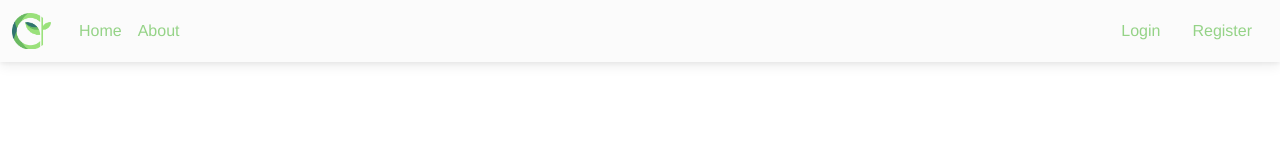
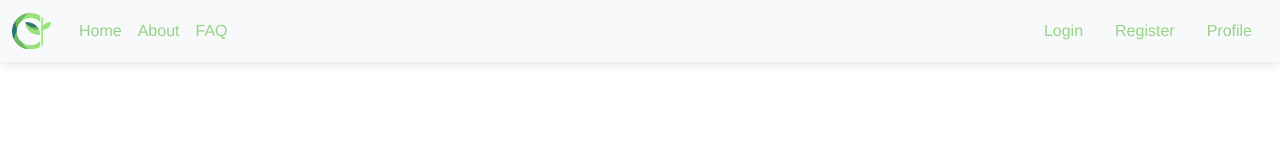
Before and after one commit to SS2021-SoftwareProject/Frontend, a Vue app: page / in a window 1280 px wide. Shown: the top 149 px of the page. Built offline with nearby package versions, Linux system fonts and the light colour scheme; the HTML template or start-up script is replaced by a standard one.

Commit message:
- moved custom css from App.vue to app.scss for easier modification and reusability - revised customization of theme map colors - added links in nav bar

```diff
--- a/src/App.vue
+++ b/src/App.vue
@@ -15,13 +15,18 @@
         <div class="collapse navbar-collapse" id="navbarSupportedContent">
           <ul class="navbar-nav me-auto mb-2 mb-lg-0">
             <li class="nav-item">
-              <router-link class="nav-link active green" aria-current="page" to="/">
+              <router-link class="nav-link active" aria-current="page" to="/">
                 <a class="green">Home</a>
               </router-link>
             </li>
             <li class="nav-item">
               <router-link class="nav-link active" aria-current="page" to="/About">
                 <a class="green">About</a>
+              </router-link>
+            </li>
+            <li class="nav-item">
+              <router-link class="nav-link active" aria-current="page" to="/Faq">
+                <a class="green">FAQ</a>
               </router-link>
             </li>
           </ul>
@@ -32,7 +37,9 @@
             <router-link class="nav-link active" aria-current="page" to="/Register">
               <a class="green">Register</a>
             </router-link>
-
+            <router-link class="nav-link active" aria-current="page" to="/Profile">
+              <a class="green">Profile</a>
+            </router-link>
           </form>
         </div>
       </div>
@@ -72,16 +79,4 @@ export default {
   color: #2c3e50;
   #margin-top: 60px;
 }
-
- .green{
-   color: #95d387;
-   text-decoration: none;
-   outline: none;
- }
-
- .green:hover{
-   color: #5b8053;
- }
-
-
 </style>
--- a/src/assets/app.scss
+++ b/src/assets/app.scss
@@ -1,9 +1,19 @@
-$theme-colors: (
-        "primary": #95d387,
-        "danger": #ff4136
-);
+/* custom theme map colors */
+$primary: #95d387;
+$danger: #ff4136;
 
 @import "~bootstrap/scss/bootstrap";
 @import "./src/MDBscss/bootstrap/bootstrap";
 @import '~mdb-ui-kit/css/mdb.min.css';
 @import "./src/MDBscss/mdb.core";
+
+/* custom css */
+.green {
+  color: #95d387;
+  text-decoration: none;
+  outline: none;
+}
+
+.green:hover {
+  color: #5b8053;
+}
```
